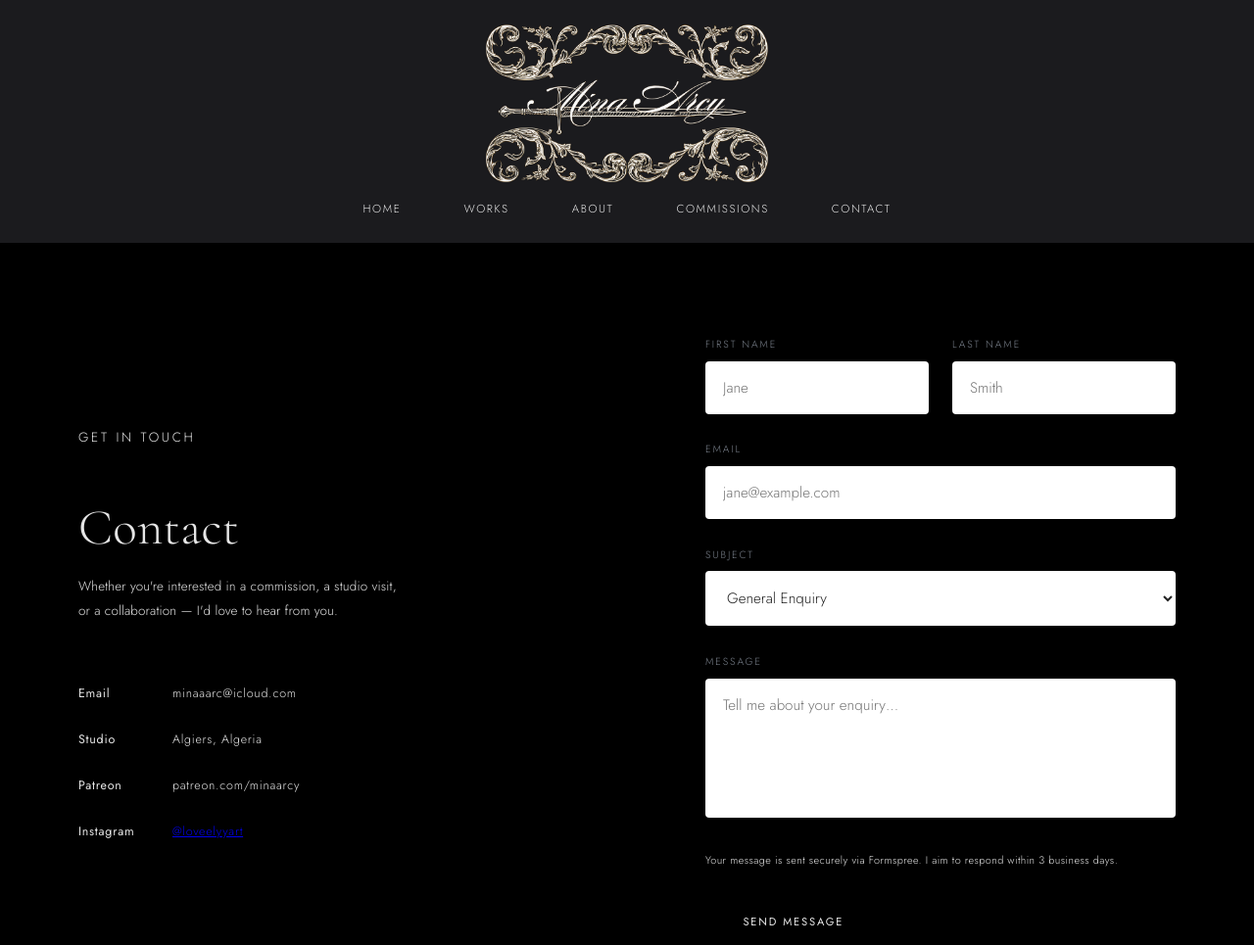
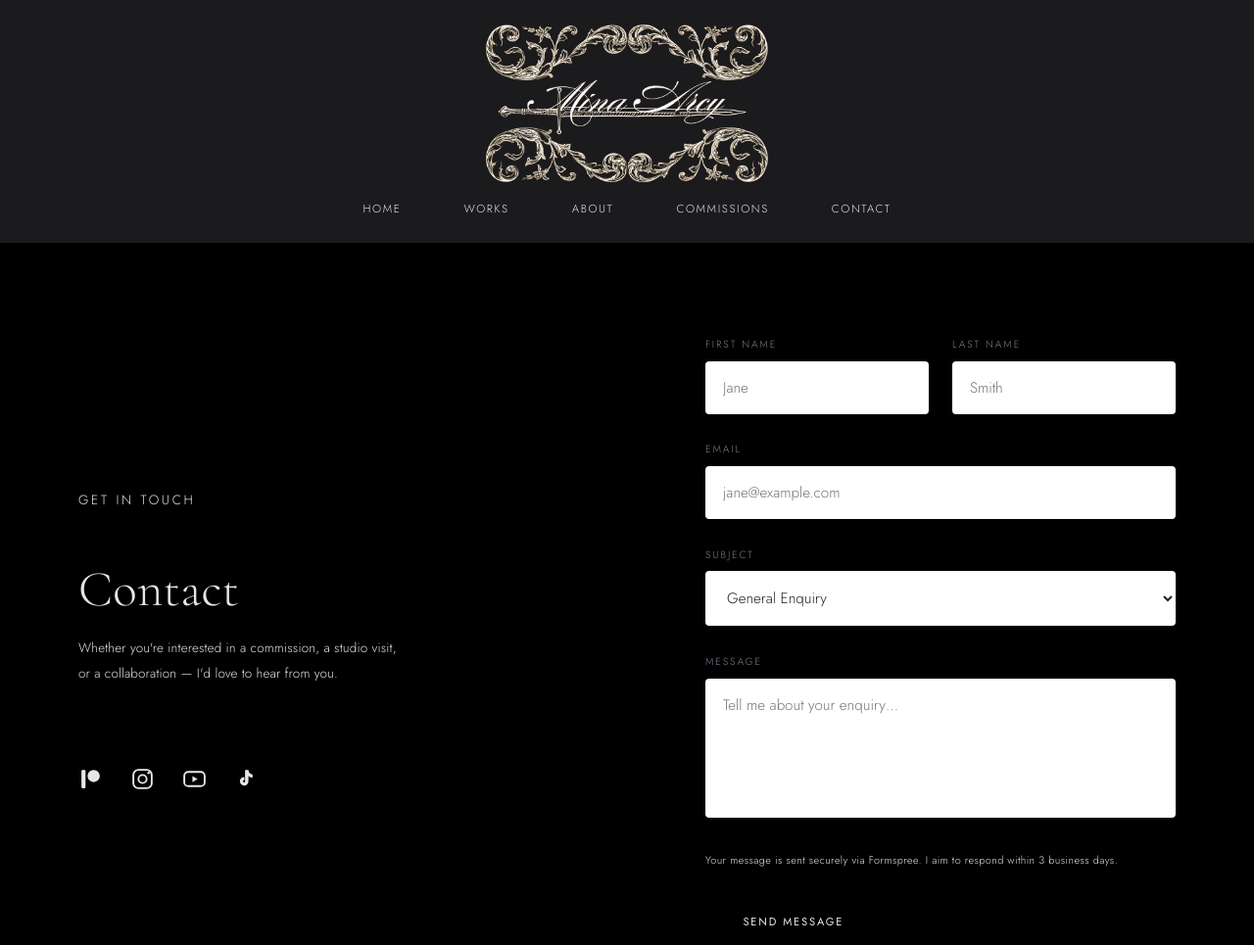
Before and after one commit to AawanAdhikari/MinaWebsite, a plain HTML site: page contact.html in a window 1280 px wide. Shown: the top 965 px of the page at 98% size. Drawn offline with nearby package versions, Linux system fonts and the light colour scheme.

Commit message:
icon change

```diff
--- a/contact.html
+++ b/contact.html
@@ -48,16 +48,42 @@
         <h1 class="page-title">Contact</h1>
         <p>Whether you're interested in a commission, a studio visit, or a collaboration — I'd love to hear from you.
         </p>
-        <ul class="contact-info">
-          <li><strong>Email</strong> minaaarc@icloud.com</li>
-          <li><strong>Studio</strong> Algiers, Algeria</li>
-          <li><strong>Patreon</strong> patreon.com/minaarcy</li>
-          <li><strong>Instagram</strong> <a href="https://www.instagram.com/loveelyyart/" target="_blank" rel="noopener noreferrer">@loveelyyart</a></li>
-        </ul>
+
+                      <div class="social-icons">
+
+              <a href="https://patreon.com/minaarcy" target="_blank" rel="noopener noreferrer" aria-label="Patreon" title="Patreon">
+                  <svg viewBox="0 0 24 24">
+                      <rect x="3" y="3" width="4" height="18" rx="1" fill="currentColor"/>
+                      <circle cx="15" cy="9" r="6" fill="currentColor"/>
+                  </svg>
+              </a>
+
+              <a href="https://www.instagram.com/loveelyyart/" target="_blank" rel="noopener noreferrer" aria-label="Instagram" title="Instagram">
+                  <svg viewBox="0 0 24 24">
+                      <rect x="3" y="3" width="18" height="18" rx="5" fill="none" stroke="currentColor" stroke-width="1.8"/>
+                      <circle cx="12" cy="12" r="4" fill="none" stroke="currentColor" stroke-width="1.8"/>
+                      <circle cx="18" cy="6" r="1.2" fill="currentColor"/>
+                  </svg>
+              </a>
+
+              <a href="https://www.youtube.com/@minaarcyart" target="_blank" rel="noopener noreferrer" aria-label="YouTube" title="YouTube">
+                  <svg viewBox="0 0 24 24">
+                      <rect x="2" y="5" width="20" height="14" rx="4" fill="none" stroke="currentColor" stroke-width="1.8"/>
+                      <path d="M10 9l5 3-5 3z" fill="currentColor"/>
+                  </svg>
+              </a>
+
+              <a href="https://www.tiktok.com/@loveelyyart" target="_blank" rel="noopener noreferrer" aria-label="TikTok" title="TikTok">
+                  <svg viewBox="0 0 24 24">
+                      <path d="M14 3v11.2a4.2 4.2 0 1 1-4-4.2v3.3a1 1 0 1 0 .7 1V3h3.3c.2 2.4 1.5 4 4 4.4v3.3c-1.6-.1-3-.7-4-1.6V3z" fill="currentColor"/>
+                  </svg>
+              </a>
+
+          </div>
+
       </div>
 
       <div class="contact-right">
-        <!-- Replace YOUR_FORM_ID with your Formspree ID from formspree.io -->
         <form id="contactForm" action="https://formspree.io/f/xykoygzd" method="POST"><input type="hidden"
             name="_redirect" value="https://aawanadhikari.github.io/MinaWebsite/contact.html?success=true">
           <input type="hidden" name="_subject" value="New message from website"> <input type="hidden" name="_captcha"
--- a/css/contact.css
+++ b/css/contact.css
@@ -144,3 +144,32 @@ resize: none;
   }
 
 }
+
+/* SOCIAL MEDIA ICONS */
+
+.social-icons {
+    display: flex;
+    align-items: center;
+    gap: 28px;
+    margin-top: 35px;
+}
+
+.social-icons a {
+    display: inline-flex;
+    align-items: center;
+    justify-content: center;
+    color: var(--charcoal);
+    text-decoration: none;
+    transition: opacity 0.3s ease, transform 0.3s ease;
+}
+
+.social-icons svg {
+    width: 25px;
+    height: 25px;
+    display: block;
+}
+
+.social-icons a:hover {
+    opacity: 0.6;
+    transform: translateY(-3px);
+}
```
